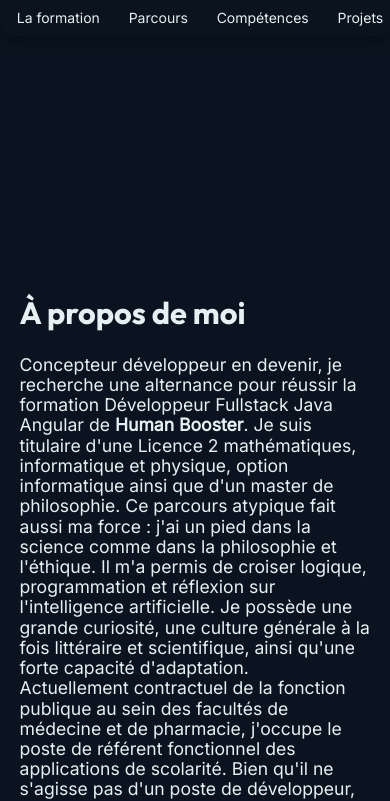
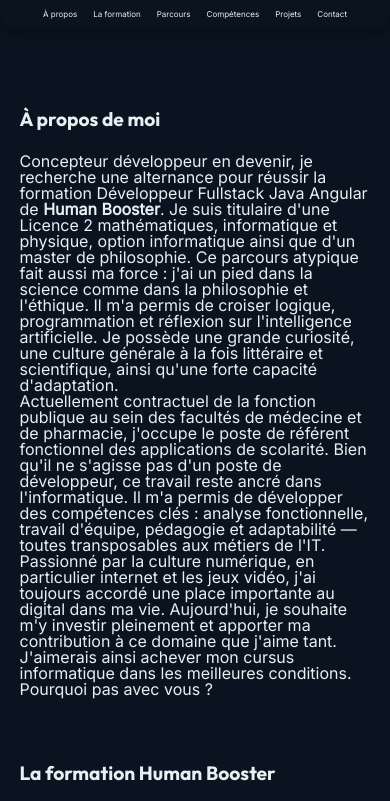
Before and after one commit to bastien-app/CVportfolio, a plain HTML site: page index.html in a window 390 px wide. Both pictures are taken after a click on the button "Découvrir". Shown: the top 801 px of the page. Drawn offline with Linux system fonts and the light colour scheme.

Commit message:
Corrections bugs

```diff
--- a/ScriptCV.js
+++ b/ScriptCV.js
@@ -117,6 +117,21 @@ startButton.addEventListener("click", () => {
 
 
 
+
+
+
+const screenWidth = window.innerWidth;
+
+let threshold;
+if (screenWidth < 600) {
+  threshold = 0.1; // sur petits écrans (mobiles)
+} else if (screenWidth < 1024) {
+  threshold = 0.5; // tablettes
+} else {
+  threshold = 0.6; // écrans larges
+}
+
+
 const categorie = document.querySelectorAll(".categorie");
 const categorieObserver = new IntersectionObserver(function(entries) {
 
@@ -156,7 +171,7 @@ const categorieObserver = new IntersectionObserver(function(entries) {
 
     }
   }
-}, { threshold: 0.5});
+}, { threshold });
 
 
 
--- a/StyleCV.css
+++ b/StyleCV.css
@@ -178,8 +178,6 @@ body.revealed main {
 section {
   padding-top: 10vh;
   padding-bottom: 20vh;
-  /*margin-left: 50px;
-  margin-right: 20vw;*/
 }
 
 section img {
@@ -472,6 +470,13 @@ body.revealed .menu {
 }
 
 @media (max-width: 975px) {
+
+  #startButton {
+    margin-bottom: 10rem;
+    margin-top: -10rem;
+  }
+
+
   .menu ul {
     gap: 0.8rem;
     justify-content: center;
@@ -507,6 +512,62 @@ body.revealed .menu {
   }
 }
 
+@media (max-width: 550px) {
+
+  main {
+  padding-top: 10vh;
+  }
+
+  .menu ul {
+    gap: 0;
+    justify-content: center;
+  }
+
+  body {
+    font-size: 1rem;
+    line-height: 1;
+  }
+
+  section {
+    padding-top: 3vh;
+    padding-bottom: 3vh;
+  }
+
+
+  h1 {
+  font-size: 1.5rem;
+  }
+
+  h2 {
+    font-size: 1.2em;
+
+  }
+
+  h3 {
+    font-size: 1rem;
+
+  }
+
+  .menu {
+    padding: 10px 0;
+    font-size: 8px;
+    gap: 0;
+    left: 0%;
+    top: 0;
+    transform: none;
+    width: 100vw;
+    margin: 0;
+  }
+
+  #imageParcrous {
+    display: block;
+    margin: 5vw auto 5vw;
+    width: 100%;
+    height: auto;
+  }
+
+}
+
 @keyframes glow {
   0%, 100% {
     box-shadow: 0 0 5px #E6F0F2, 0 0 10px #E6F0F2, 0 0 20px #E6F0F2;
```
